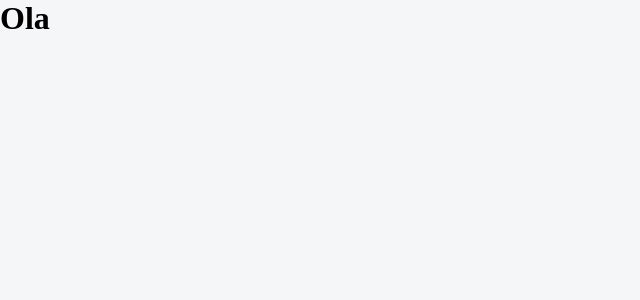
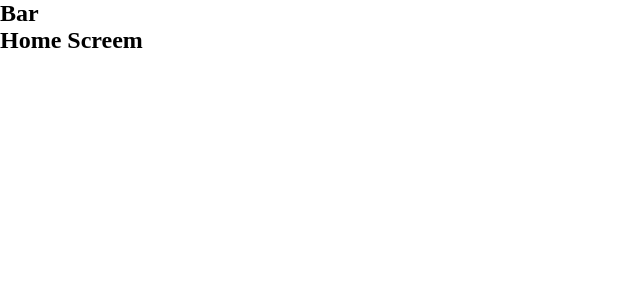
Before and after one commit to jardelkuhnen/baylei-web, a React (Create React App) app: page / in a window 1280 px wide. Shown: the top 300 px of the page, without its empty margins (0-640 px from the left). Built offline with nearby package versions, Linux system fonts and the light colour scheme.

Commit message:
Addind routes

```diff
--- a/package.json
+++ b/package.json
@@ -43,5 +43,8 @@
       "last 1 firefox version",
       "last 1 safari version"
     ]
+  },
+  "devDependencies": {
+    "@types/react-router-dom": "^5.1.7"
   }
 }
--- a/src/App.tsx
+++ b/src/App.tsx
@@ -1,15 +1,18 @@
+import React from 'react';
 import { ThemeProvider } from '@material-ui/core/styles';
 import GlobalStyles from './components/GlobalStyles';
+import Routes from './routes';
 
-import theme from './theme';
+function Bar() {
+  return <h2>Bar</h2>;
+}
 
 function App() {
   return (
-    <ThemeProvider theme={theme}>
-      <>
-        <GlobalStyles />
-        <h1>Ola</h1>
-      </>
+    <ThemeProvider theme={{}}>
+      <GlobalStyles />
+      <Bar />
+      <Routes />
     </ThemeProvider>
   );
 }
--- a/src/components/GlobalStyles.js
+++ b/src/components/GlobalStyles.tsx
@@ -14,7 +14,7 @@ const useStyles = makeStyles(() => createStyles({
       width: '100%'
     },
     body: {
-      backgroundColor: '#f5f6f7',
+      backgroundColor: '#ffffff',
       height: '100%',
       width: '100%'
     },
--- /dev/null
+++ b/src/routes/index.tsx
@@ -0,0 +1,47 @@
+import React from 'react';
+import {
+  BrowserRouter,
+  Route,
+  Switch
+} from 'react-router-dom';
+
+
+function Products() {
+    return <h2>Products</h2>;
+  }
+
+  function Bar() {
+    return <h2>Bar</h2>;
+  }
+
+  function Home() {
+    return <h2>Home Screem</h2>;
+  }
+
+  function Category() {
+    return <h2>Categorys</h2>;
+  }
+
+
+
+const Routes: React.FC = () => {
+    return (
+        <BrowserRouter>
+        <>
+          <Switch>
+            <Route path="/category">
+              <Category />
+            </Route>
+            <Route path="/products">
+              <Products />
+            </Route>
+            <Route path="/">
+              <Home />
+            </Route>
+          </Switch>
+        </>
+      </BrowserRouter>
+    );
+}
+
+export default Routes;
--- a/src/theme.tsx
+++ /dev/null
@@ -1,11 +0,0 @@
-import { createMuiTheme } from '@material-ui/core/styles';
-
-const theme = createMuiTheme({
-  palette: {
-    background: {
-        default: '#f5f6f7'
-    }
-  },
-});
-
-export default theme;
```
Also changed, not shown: src/components/Logo.tsx (added, +9 -0 lines), public/static/logo.svg (added), 1 other file (tests, documents, lock files or other folders).
